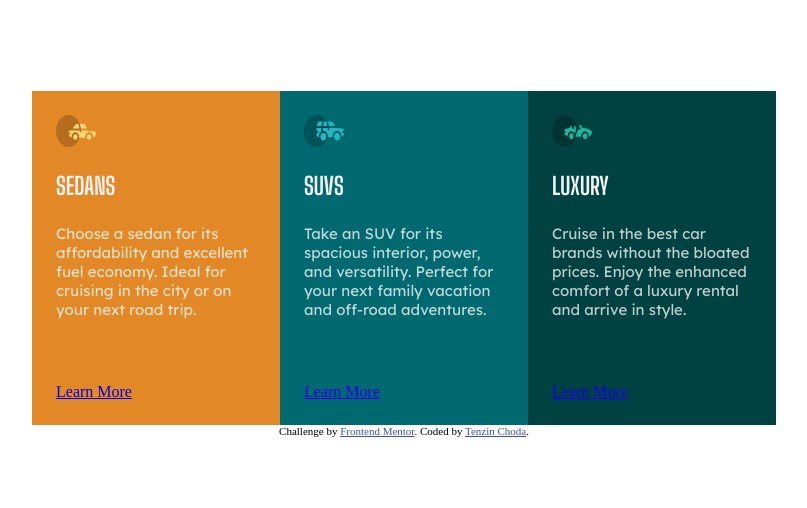
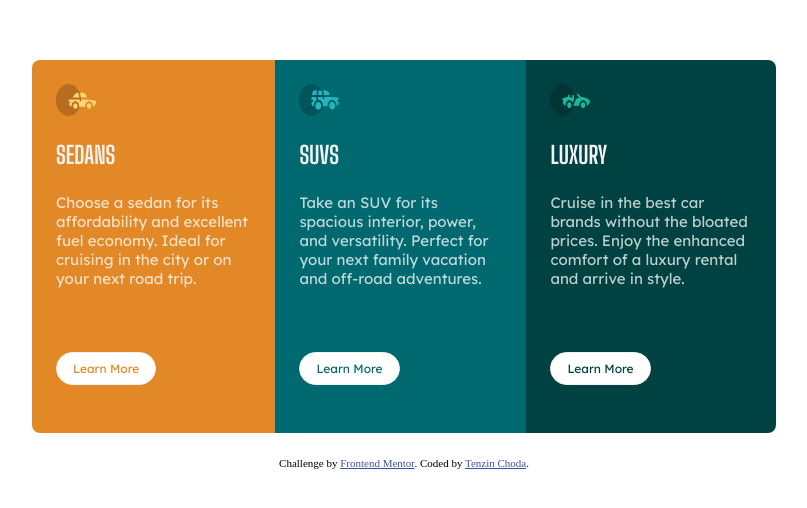
Before and after one commit to tenze21/3-column-preview-card-component, a plain HTML site: page index.html in a window 1280 px wide. Shown: the part 136-644 px from the top of the page, without its empty margins (236-1043 px from the left). Drawn offline with Linux system fonts and the light colour scheme.

Commit message:
Update style.css

```diff
--- a/style.css
+++ b/style.css
@@ -34,90 +34,99 @@
     }
   }
 }
-:root{
+:root {
   --sedan-bg: hsl(31, 77%, 52%);
   --suv-bg: hsl(184, 100%, 22%);
   --luxury-bg: hsl(179, 100%, 13%);
   --paragraph: hsla(0, 0%, 100%, 0.75);
   --heading-button: hsl(0, 0%, 95%);
 }
-body{
+body {
   display: flex;
   min-height: 100vh;
   flex-direction: column;
   align-items: center;
   justify-content: center;
+  padding: 2rem;
 }
-main{
+.wrapper {
   display: flex;
-    flex-wrap: wrap;
-    margin-inline: auto;
+  border-radius: 20px;
+  overflow: hidden;
+  border-radius: 8px;
+  max-width: 16rem;
+  flex-direction: column;
 }
-.modal{
-    max-width: 15.5rem;
+.modal {
   display: flex;
   flex-direction: column;
   align-items: flex-start;
   padding: 1.5rem;
 }
-.sedans{
+.sedans {
   background-color: var(--sedan-bg);
 }
-.sedans button{
+.sedans .link {
   color: var(--sedan-bg);
 }
-.suvs{
+.suvs {
   background-color: var(--suv-bg);
 }
-.suvs button{
+.suvs .link {
   color: var(--suv-bg);
 }
-.luxury{
+.luxury {
   background-color: var(--luxury-bg);
 }
-.luxury button{
+.luxury .link {
   color: var(--luxury-bg);
 }
-.modal>img{
+.modal > img {
   height: 2rem;
   width: 2.5rem;
   margin-bottom: 1.5rem;
 }
-.modal h1{
-    font-family: 'Big Shoulders Display', sans-serif;
+.modal h1 {
+  font-family: "Big Shoulders Display", sans-serif;
   margin-bottom: 1.5rem;
   color: var(--heading-button);
   font-weight: 700;
 }
-.modal p{
-    font-family: 'Lexend Deca', sans-serif;
+.modal p {
+  font-family: "Lexend Deca", sans-serif;
   margin-bottom: 4rem;
   color: var(--paragraph);
   font-weight: 400;
   font-size: 0.94rem;
 }
-.modal button{
-    font-family: 'Lexend Deca', sans-serif;
+.modal .link {
+  font-family: "Lexend Deca", sans-serif;
   padding: 0.5rem 1rem;
   border-radius: 20px;
-    border: none;
   font-size: 0.75rem;
+  margin-bottom: 1.5rem;
+  text-decoration: none;
+  background-color: #fff;
+  border: 1px solid var(--heading-button);
 }
-.modal button:hover, .modal button:active, .modal button:focus-visible{
+.modal .link:hover,
+.modal .link:active,
+.modal .link:focus-visible {
   background: transparent;
   color: var(--heading-button);
-    border: 1px solid var(--heading-button);
   cursor: pointer;
 }
 .attribution {
   font-size: 11px;
   text-align: center;
+  margin-top: 1.5rem;
 }
 .attribution a {
   color: hsl(228, 45%, 44%);
 }
-@media screen and (max-width:47.19rem){
-    main{
-        margin-inline: auto;
+@media screen and (min-width: 590px) {
+  .wrapper {
+    flex-direction: row;
+    max-width: 46.5rem;
   }
 }
```
Lines whose indentation alone changed are shown as unchanged.
